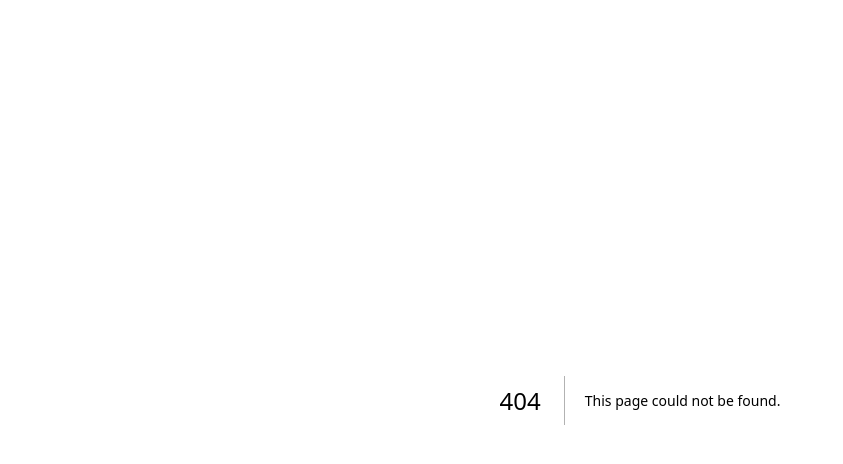
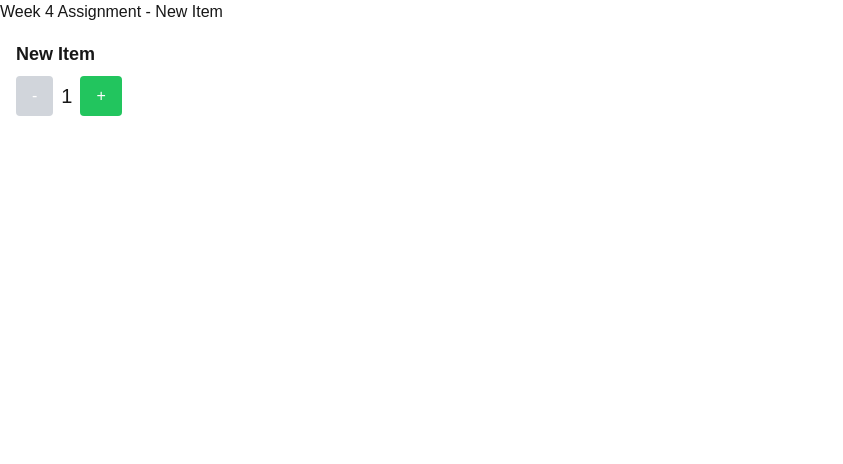
Before and after one commit to RJ123496/cprg306-assignments, a Next.js app: page /week-4 in a window 1280 px wide. Before the commit this address had no page. Shown: the top 464 px of the page, without its empty margins (0-843 px from the left). Built offline with nearby package versions, Linux system fonts and the light colour scheme.

Commit message:
done week 4

```diff
--- /dev/null
+++ b/app/week-4/new-item.js
@@ -0,0 +1,41 @@
+'use client';
+
+import { useState } from 'react';
+
+export default function NewItem() {
+
+  const [quantity, setQuantity] = useState(1);
+
+
+  const increment = () => {
+    setQuantity((prev) => Math.min(prev + 1, 20));
+  };
+
+
+  const decrement = () => {
+    setQuantity((prev) => Math.max(prev - 1, 1));
+  };
+
+  return (
+    <div className="p-4">
+      <h2 className="text-lg font-bold mb-2">New Item</h2>
+      <div className="flex items-center space-x-2">
+        <button
+          onClick={decrement}
+          disabled={quantity === 1}
+          className="px-4 py-2 bg-red-500 text-white rounded disabled:bg-gray-300"
+        >
+          -
+        </button>
+        <span className="text-xl">{quantity}</span>
+        <button
+          onClick={increment}
+          disabled={quantity === 20}
+          className="px-4 py-2 bg-green-500 text-white rounded disabled:bg-gray-300"
+        >
+          +
+        </button>
+      </div>
+    </div>
+  );
+}
--- /dev/null
+++ b/app/week-4/page.js
@@ -0,0 +1,10 @@
+import NewItem from './new-item' ;
+
+export default function Week4Page() {
+    return(
+        <div>
+            <h1>Week 4 Assignment - New Item</h1>
+            <NewItem />
+        </div>
+    );
+}
```
